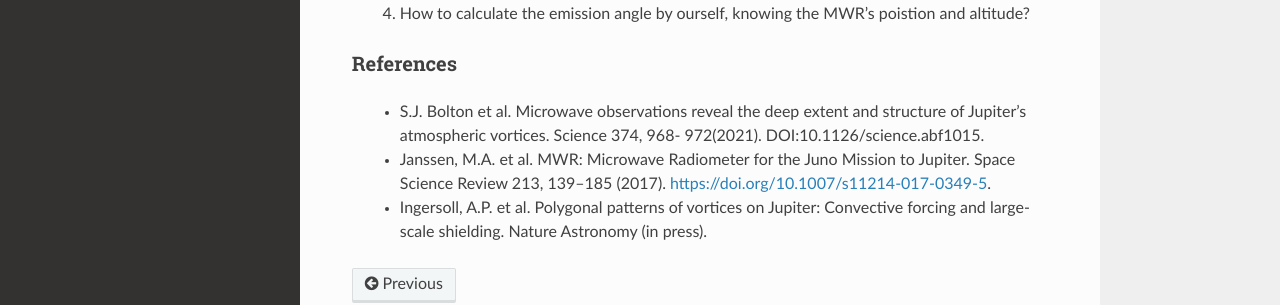
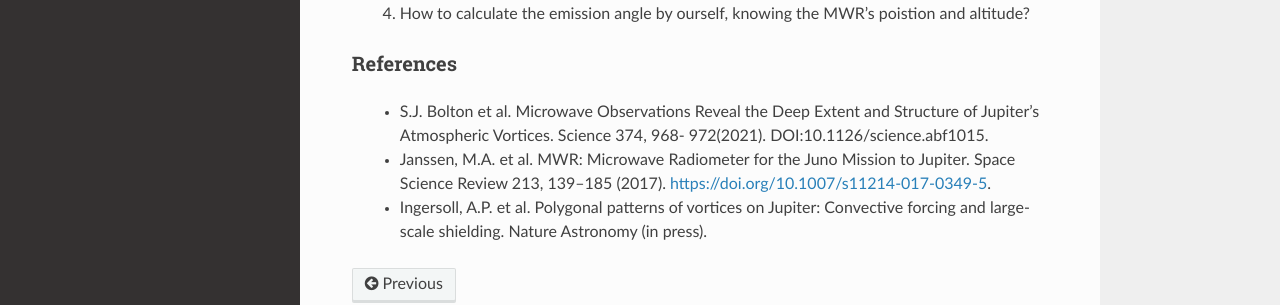
Before and after one commit to chengcli/space405, a Sphinx documentation site: the page built from doc/project.rst, in a window 1280 px wide and 900 px high, scrolled down 3022 px. Shown: the part 467-772 px from the top of the window. Built offline with Sphinx 7.4.7 and the Read the Docs theme 2.0.0, drawn with Linux system fonts in a browser that asks for light colours; pages that are not in the unit, such as notebooks, are missing from menus.

```diff
--- a/doc/project.rst
+++ b/doc/project.rst
@@ -144,6 +144,6 @@ Question:
 References
 ~~~~~~~~~~~~~
 
-  -	S.J. Bolton et al. Microwave observations reveal the deep extent and structure of Jupiter’s atmospheric vortices. Science 374, 968- 972(2021). DOI:10.1126/science.abf1015.
+  -	S.J. Bolton et al. Microwave Observations Reveal the Deep Extent and Structure of Jupiter’s Atmospheric Vortices. Science 374, 968- 972(2021). DOI:10.1126/science.abf1015.
   -	Janssen, M.A. et al. MWR: Microwave Radiometer for the Juno Mission to Jupiter. Space Science Review 213, 139–185 (2017). https://doi.org/10.1007/s11214-017-0349-5.
   - Ingersoll, A.P. et al. Polygonal patterns of vortices on Jupiter: Convective forcing and large-scale shielding. Nature Astronomy (in press).
```
